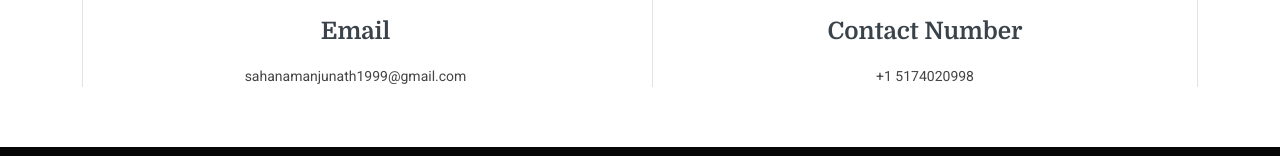
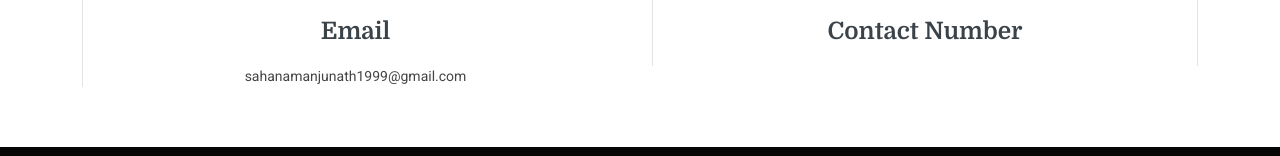
Before and after one commit to sahana-manju/portfolio, a plain HTML site: page index.html in a window 1280 px wide. Shown: the part 5228-5384 px from the top of the page. Drawn offline with Linux system fonts and the light colour scheme.

Commit message:
Update index.html

```diff
--- a/index.html
+++ b/index.html
@@ -475,7 +475,7 @@
           <div class="info-item d-flex flex-column justify-content-center align-items-center info-item-borders">
             <i class="bi bi-telephone"></i>
             <h3>Contact Number</h3>
-            <p>+1 5174020998</p>
+            <p></p>
           </div>
         </div><!-- End Info Item -->
 
```
